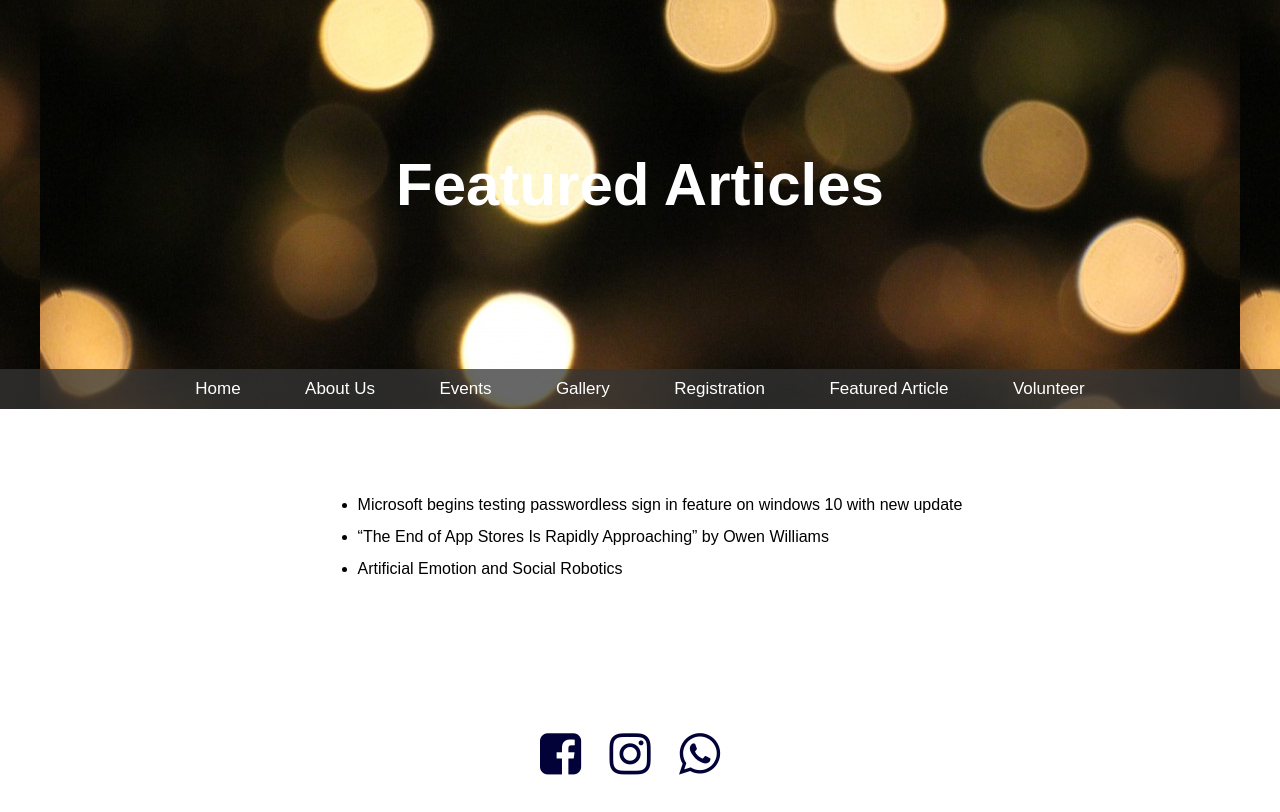
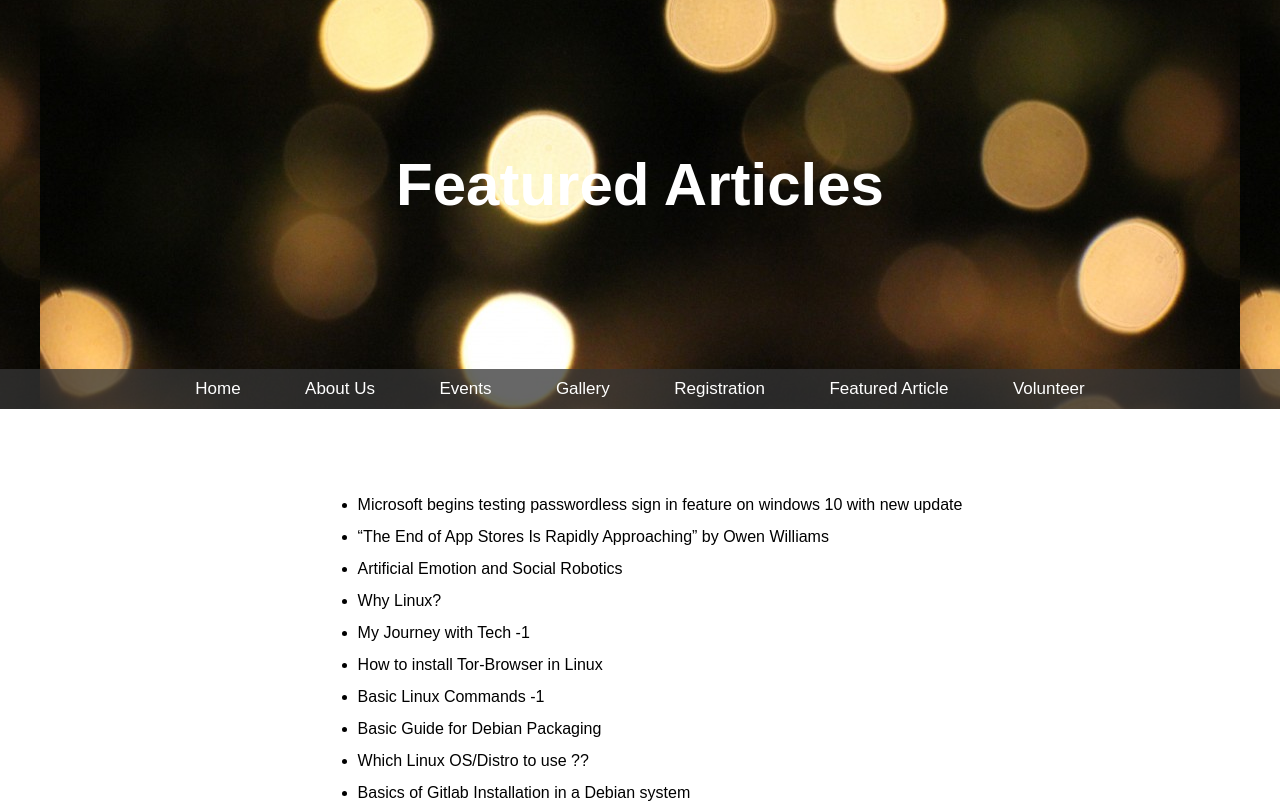
Before and after one commit to lecturesroom/lecturesroom.github.io, a plain HTML site: page more.html in a window 1280 px wide. Shown: the top 812 px of the page. Drawn offline with Linux system fonts and the light colour scheme.

Commit message:
Update more.html

```diff
--- a/more.html
+++ b/more.html
@@ -29,6 +29,13 @@
             <li><a href="https://www.firstpost.com/tech/news-analysis/microsoft-begins-testing-passwordless-sign-in-feature-on-windows-10-with-new-update-6981201.html">Microsoft begins testing passwordless sign in feature on windows 10 with new update</a></li>
             <li><a href="https://link.medium.com/ClqOM5lljY">“The End of App Stores Is Rapidly Approaching” by Owen Williams </a></li>
             <li><a href="https://www.researchgate.net/publication/221230047_Artificial_Emotion_and_Social_Robotics/link/0f31752f9f8520d476000000/download">Artificial Emotion and Social Robotics</a></li>
+	    <li><a href="https://manaskashyap.com/jekyll/2018/11/03/Why-linux/">Why Linux? </a></li>
+            <li><a href="https://manaskashyap.com/jekyll/2018/11/04/My-journey-with-Tech-1/">My Journey with Tech -1</a></li>
+            <li><a href="https://manaskashyap.com/jekyll/2018/11/05/How-to-install-tor-browser-in-linux/">How to install Tor-Browser in Linux</a></li>
+            <li><a href="https://manaskashyap.com/jekyll/2018/11/06/Basic-Linux-Commands-1/">Basic Linux Commands -1</a></li>
+            <li><a href="https://manaskashyap.com/jekyll/2018/11/11/Basic-Guide-for-Debian-Packaging/">Basic Guide for Debian Packaging</a></li>
+            <li><a href="https://manaskashyap.com/jekyll/2018/11/13/Which-Linux-OS-to-use/">Which Linux OS/Distro to use ??</a></li>
+            <li><a href="https://manaskashyap.com/jekyll/2019/06/14/Basics-of-gitlab-installation/">Basics of Gitlab Installation in a Debian system</a></li>
         </ul>
     </Section>
     <footer>
```
